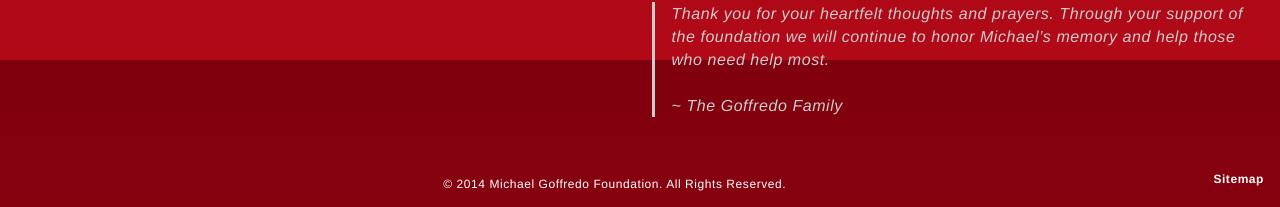
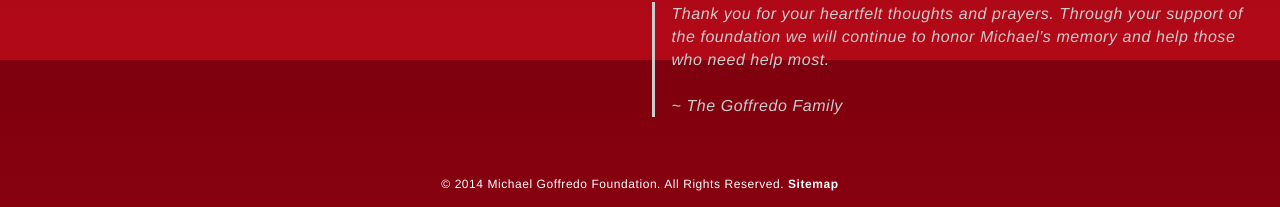
Before and after one commit to quattromani/MGF, a Jekyll site: the page built from index.html, in a window 1280 px wide. Shown: the part 840-1047 px from the top of the page. Built offline with Jekyll 4.4.1, drawn with Linux system fonts in a browser that asks for light colours; nearby versions of some CDN libraries.

Commit message:
aligned sitemap link

```diff
--- a/_includes/footer.html
+++ b/_includes/footer.html
@@ -1,8 +1,7 @@
     <!-- Footer Component -->
     <footer role="contentinfo">
       <div class="container">
-        <span class="small-body-text">&copy; <span id="year" class="getYear">year</span> {{ site.footer }}</span>
-        <span class="small-body-text right"><a href="/sitemap.xml">Sitemap</a></span>
+        <span class="small-body-text">&copy; <span id="year" class="getYear">year</span> {{ site.footer }} <a href="/sitemap.xml">Sitemap</a></span>
       </div>
     </footer>
     <!-- ./Footer Component -->
```
